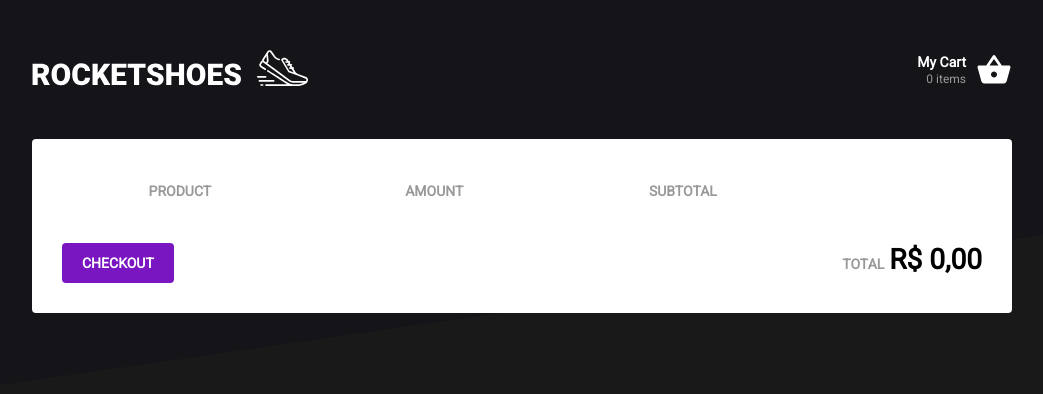
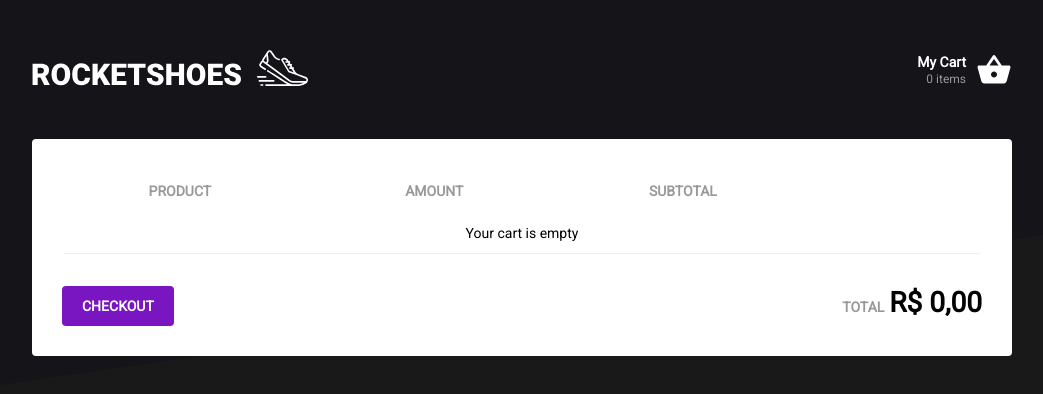
Before and after one commit to igorsouza-dev/react-ecommerce, a React (Create React App) app: page /cart in a window 1280 px wide. Shown: the top 394 px of the page, without its empty margins (118-1161 px from the left). Built offline with nearby package versions, Linux system fonts and the light colour scheme.

Commit message:
Added history control

```diff
--- a/package.json
+++ b/package.json
@@ -4,6 +4,7 @@
   "private": true,
   "dependencies": {
     "axios": "^0.19.0",
+    "history": "^4.9.0",
     "immer": "^3.2.0",
     "polished": "^3.4.1",
     "react": "^16.9.0",
--- a/src/pages/Cart/index.js
+++ b/src/pages/Cart/index.js
@@ -32,6 +32,13 @@ function Cart({ cart, total, removeFromCart, updateAmountRequest }) {
           </tr>
         </thead>
         <tbody>
+          {cart.length === 0 && (
+            <tr>
+              <td colSpan="5" align="center">
+                Your cart is empty
+              </td>
+            </tr>
+          )}
           {cart.map(product => (
             <tr>
               <td>
--- /dev/null
+++ b/src/services/history.js
@@ -0,0 +1,5 @@
+import { createBrowserHistory } from 'history';
+
+const history = createBrowserHistory();
+
+export default history;
--- a/src/store/modules/cart/sagas.js
+++ b/src/store/modules/cart/sagas.js
@@ -1,6 +1,7 @@
 import { call, select, put, all, takeLatest } from 'redux-saga/effects';
 import { toast } from 'react-toastify';
 import { formatPrice } from '../../../util/format';
+import history from '../../../services/history';
 
 import api from '../../../services/api';
 import { addToCartSuccess, updateAmountSuccess } from './actions';
@@ -32,6 +33,8 @@ function* addToCart({ id }) {
     };
 
     yield put(addToCartSuccess(data));
+
+    history.push('/cart');
   }
 }
 
```
Also changed, not shown: src/App.js (+4 -4 lines).
